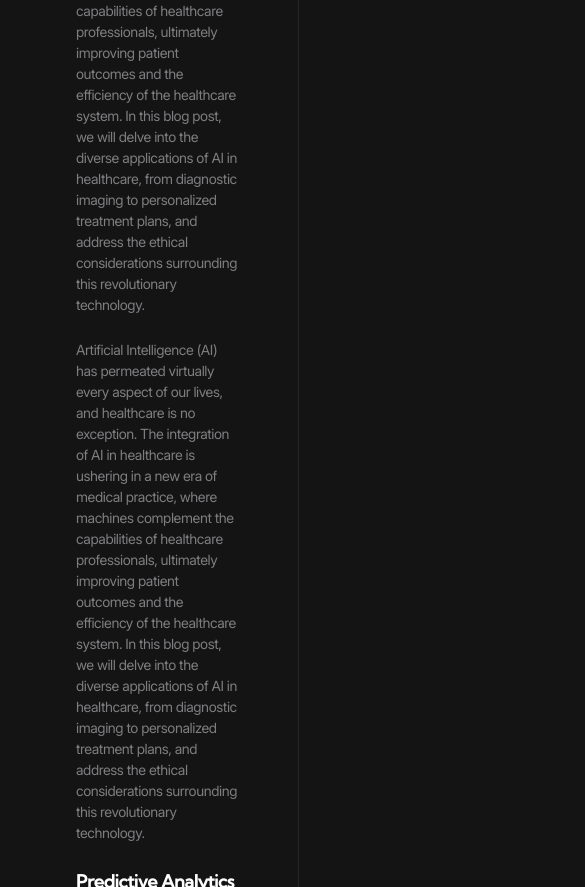
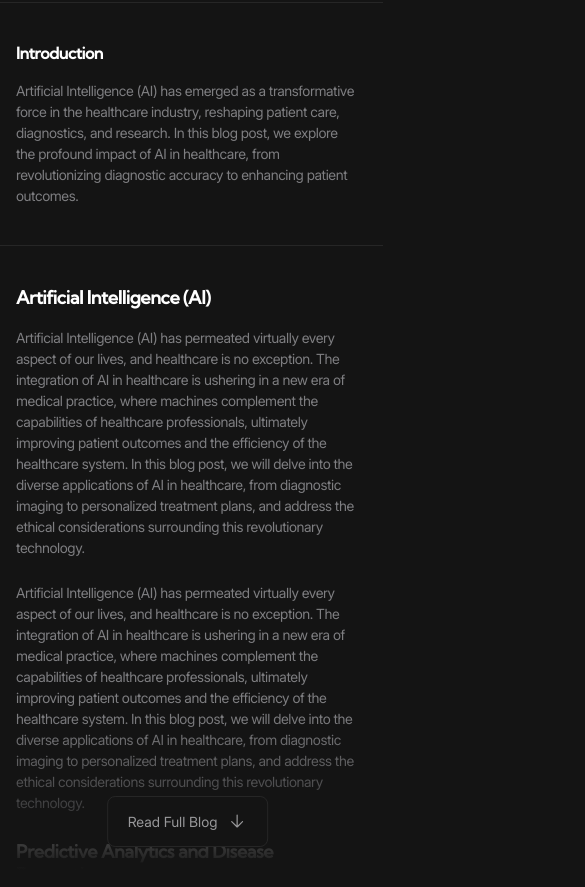
Before and after one commit to wireside/Future-Tech, a plain HTML site: page blog.html in a window 390 px wide. Shown: the part 1113-2000 px from the top of the page, 585 px wide, since content can reach past the window. Drawn offline with Linux system fonts and the light colour scheme.

Commit message:
Made blog-details section layout responsive and prepared to create 'ExpandableContent' component

```diff
--- a/blog.html
+++ b/blog.html
@@ -88,7 +88,7 @@
               <h2 class="h6">Introduction</h2>
               <p>Artificial Intelligence (AI) has emerged as a transformative force in the healthcare industry, reshaping patient care, diagnostics, and research. In this blog post, we explore the profound impact of AI in healthcare, from revolutionizing diagnostic accuracy to enhancing patient outcomes.</p>
             </div>
-            <div class="blog-details__main expandable-content">
+            <div class="blog-details__main expandable-content" data-js-expandable-content>
               <h2 class="h4">Artificial Intelligence (AI)</h2>
               <p>Artificial Intelligence (AI) has permeated virtually every aspect of our lives, and healthcare is no exception. The integration of AI in healthcare is ushering in a new era of medical practice, where machines complement the capabilities of healthcare professionals, ultimately improving patient outcomes and the efficiency of the healthcare system. In this blog post, we will delve into the diverse applications of AI in healthcare, from diagnostic imaging to personalized treatment plans, and address the ethical considerations surrounding this revolutionary technology.</p>
               <p>Artificial Intelligence (AI) has permeated virtually every aspect of our lives, and healthcare is no exception. The integration of AI in healthcare is ushering in a new era of medical practice, where machines complement the capabilities of healthcare professionals, ultimately improving patient outcomes and the efficiency of the healthcare system. In this blog post, we will delve into the diverse applications of AI in healthcare, from diagnostic imaging to personalized treatment plans, and address the ethical considerations surrounding this revolutionary technology.</p>
@@ -98,8 +98,9 @@
               <p>One of the most prominent applications of AI in healthcare is in diagnostic imaging. AI algorithms have demonstrated remarkable proficiency in interpreting medical images such as X-rays, MRIs, and CT scans. They can identify anomalies and deviations that might be overlooked by the human eye. This is particularly valuable in early disease detection. For instance, AI can aid radiologists in detecting minute irregularities in mammograms or identifying critical findings in chest X-rays, potentially indicative of life-threatening conditions.</p>
               <p>One of the most prominent applications of AI in healthcare is in diagnostic imaging. AI algorithms have demonstrated remarkable proficiency in interpreting medical images such as X-rays, MRIs, and CT scans. They can identify anomalies and deviations that might be overlooked by the human eye. This is particularly valuable in early disease detection. For instance, AI can aid radiologists in detecting minute irregularities in mammograms or identifying critical findings in chest X-rays, potentially indicative of life-threatening conditions.</p>
               <button
-                class="blog-details__read-full-button button"
+                class="blog-details__read-full-button button expandable-content__button"
                 type="button"
+                data-js-expandable-content-button
               >
                 <span class="icon icon--gray-arrow-down">Read Full Blog</span>
               </button>
--- a/styles/blocks/_blog-details.scss
+++ b/styles/blocks/_blog-details.scss
@@ -31,6 +31,11 @@
     &-inner {
       display: grid;
       grid-template-columns: 1fr rem(520);
+
+      @include tablet {
+        display: flex;
+        flex-direction: column-reverse;
+      }
     }
 
     h2, h3, h4, h5, h6 {
@@ -45,7 +50,9 @@
   }
 
   &__content {
-    border-right: var(--border);
+    @include tablet-above {
+      border-right: var(--border);
+    }
   }
 
   &__intro,
@@ -57,14 +64,40 @@
     @include laptop {
       padding-inline: rem(60);
     }
+
+    @include tablet {
+      padding-inline: 0;
+    }
+  }
+
+  &__intro,
+  &__actions,
+  &__summary {
+    @include tablet {
+      @include full-vw-centered-line(bottom)
+    }
   }
 
   &__intro,
   &__actions {
-    border-bottom: var(--border);
+    @include tablet-above {
+      border-bottom: var(--border);
+    }
   }
 
   &__actions {
     padding-block: fluid(50, 20);
   }
+
+  &__main {
+    --initialMaxHeight: #{rem(741)};
+
+    @include laptop {
+      --initialMaxHeight: #{rem(692)};
+    }
+
+    @include mobile {
+      --initialMaxHeight: #{rem(669)};
+    }
+  }
 }
--- /dev/null
+++ b/styles/blocks/_expandable-content.scss
@@ -0,0 +1,44 @@
+@use '../helpers' as *;
+
+.expandable-content {
+  --initialMaxHeight: #{rem(500)};
+
+  position: relative;
+  overflow-y: hidden;
+
+  &.is-expanded {
+    &::before {
+      @include hide;
+    }
+
+    .expandable-content__button {
+      @include hide;
+    }
+  }
+
+  &:not(.is-expanded) {
+    max-height: var(--initialMaxHeight);
+  }
+
+  &::before {
+    content: '';
+    position: absolute;
+    bottom: 0;
+    left: 0;
+    width: 100%;
+    height: 30%;
+    background-image: linear-gradient(
+      180deg,
+      rgba(20, 20, 20, 0) 0%,
+      #141414 77.38%
+    );
+    pointer-events: none;
+    transition-duration: var(--transition-duration);
+  }
+
+  &__button {
+    @include abs-x;
+
+    bottom: rem(68);
+  }
+}
--- a/styles/main.scss
+++ b/styles/main.scss
@@ -4,6 +4,8 @@
 @use 'utils';
 @use 'globals';
 
+// use expandable-content before blog-details
+@use "blocks/expandable-content";
 @use 'blocks/icon';
 @use 'blocks/logo';
 @use 'blocks/button';
```
Also changed, not shown: styles/main.css, 1 other file.
